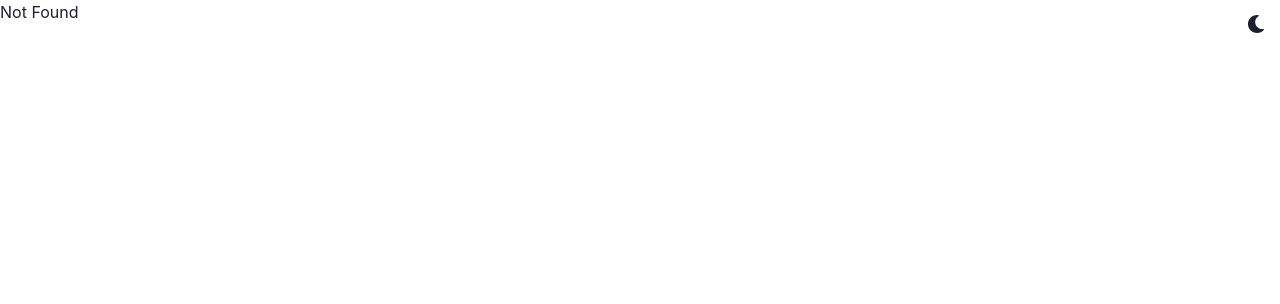
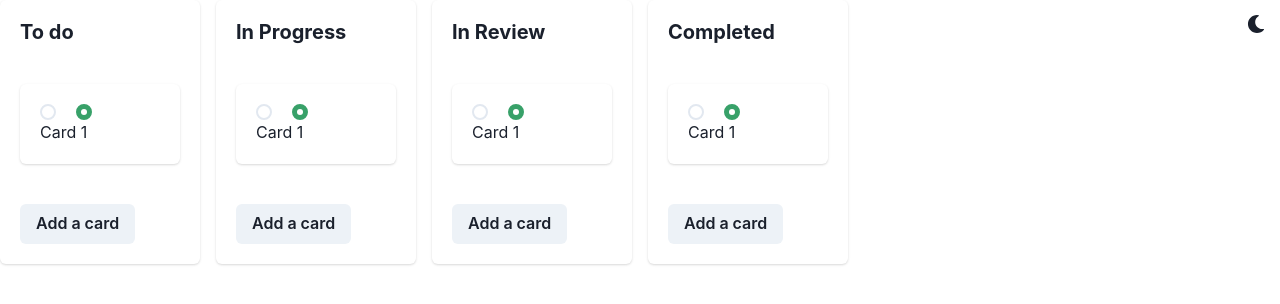
Before and after one commit to MarjoeVelasco/planerize, a React (Create React App) app: page /board in a window 1280 px wide. Before the commit this address had no page. Shown: the top 304 px of the page. Built offline with nearby package versions, Linux system fonts and the light colour scheme.

Commit message:
added board, status card and card item

```diff
--- /dev/null
+++ b/src/Components/dialog/CardItem.jsx
@@ -0,0 +1,21 @@
+import {Card ,CardBody, RadioGroup, Radio, Stack} from "@chakra-ui/react"
+
+const CardItem = () => {
+  return (
+    <Card colorScheme='blue'>
+      <CardBody>
+          <RadioGroup defaultValue='2'>
+          <Stack spacing={5} direction='row'>
+            <Radio colorScheme='red' value='1'>
+            </Radio>
+            <Radio colorScheme='green' value='2'>
+            </Radio>
+          </Stack>
+        </RadioGroup>
+        Card 1
+      </CardBody>
+    </Card>
+  )
+}
+
+export default CardItem
--- /dev/null
+++ b/src/Components/dialog/StatusCard.jsx
@@ -0,0 +1,19 @@
+import {Card, CardBody, CardFooter, CardHeader, Heading, Text, Button } from "@chakra-ui/react"
+import CardItem from "./CardItem"
+
+export const StatusCard = ({status}) => {
+  console.log(status)
+  return (
+    <Card>
+      <CardHeader>
+        <Heading size='md'>{ status }</Heading>
+      </CardHeader>
+      <CardBody>
+        <CardItem/>
+      </CardBody>
+      <CardFooter>
+        <Button>Add a card</Button>
+      </CardFooter>
+    </Card>
+  )
+}
--- /dev/null
+++ b/src/Pages/Board.jsx
@@ -0,0 +1,14 @@
+import { SimpleGrid} from "@chakra-ui/react"
+import { StatusCard } from "../Components/dialog/StatusCard"
+
+
+export const Board = () => {
+  return (
+    <SimpleGrid spacing={4} templateColumns='repeat(auto-fill, minmax(200px, 1fr))'>
+      <StatusCard status="To do"/>
+      <StatusCard status="In Progress"/>
+      <StatusCard status="In Review"/>
+      <StatusCard status="Completed"/>
+    </SimpleGrid>
+  )
+}
--- a/src/Routes/RouterProvider.jsx
+++ b/src/Routes/RouterProvider.jsx
@@ -2,6 +2,7 @@ import { Route, Routes } from "react-router-dom";
 import { SignIn } from "../Pages/Auth/SignIn";
 import NotFound from "../Pages/404/NotFound";
 import { Register } from "../Pages/Auth/Register";
+import { Board } from "../Pages/Board";
 
 const RouterProvider = () => {
 
@@ -9,6 +10,7 @@ const RouterProvider = () => {
   <Routes>
       <Route path="/" element={<SignIn/>}></Route>
       <Route path="/register" element={<Register/>}></Route>
+      <Route path="/board" element={<Board/>}></Route>
       <Route path="*" element={<NotFound/>}></Route>
   </Routes>
   );
--- /dev/null
+++ b/src/helper/theme.js
@@ -0,0 +1,3 @@
+const bgColor = { light: '#F7FAFC', dark: '#2C7A7B' };
+const bgColorInput = { light: '#F7FAFC', dark: '#ffffff' };
+const textColorInput = { light: '#2C7A7B', dark: 'black' };
```
